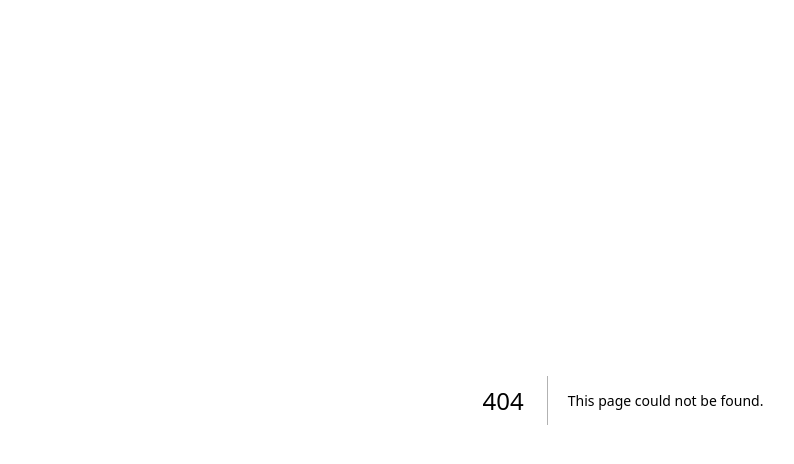
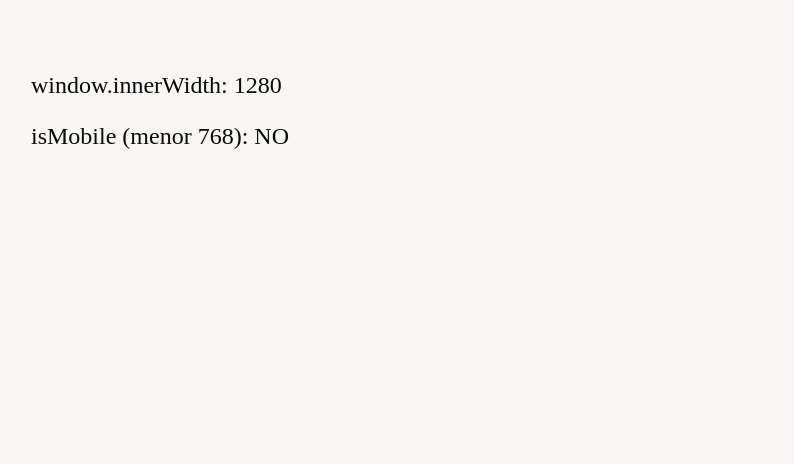
Before and after one commit to SebastianVillanueva/next-ingenieria, a Next.js app: page /debug in a window 1280 px wide. Before the commit this address had no page. Shown: the top 464 px of the page, without its empty margins (17-811 px from the left). Built offline with nearby package versions, Linux system fonts and the light colour scheme; a web font is replaced by a local one.

Commit message:
Debug page

```diff
--- /dev/null
+++ b/app/debug/page.tsx
@@ -0,0 +1,14 @@
+"use client";
+import { useEffect, useState } from "react";
+export default function Debug() {
+  const [width, setWidth] = useState(0);
+  useEffect(() => {
+    setWidth(window.innerWidth);
+  }, []);
+  return (
+    <div style={{ padding: "40px", fontSize: "24px" }}>
+      <p>window.innerWidth: {width}</p>
+      <p>isMobile (menor 768): {width < 768 ? "SÍ" : "NO"}</p>
+    </div>
+  );
+}
```
